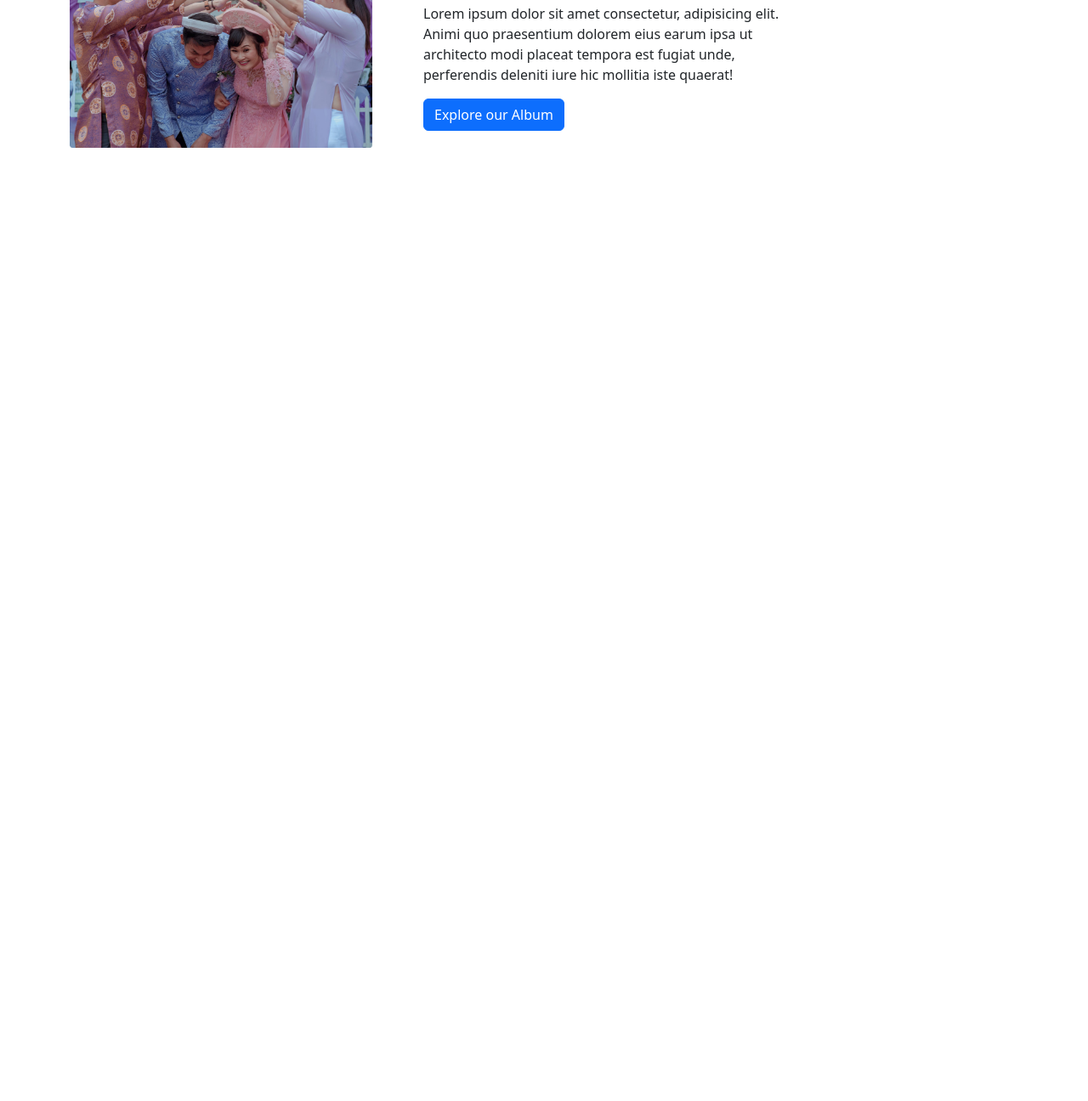
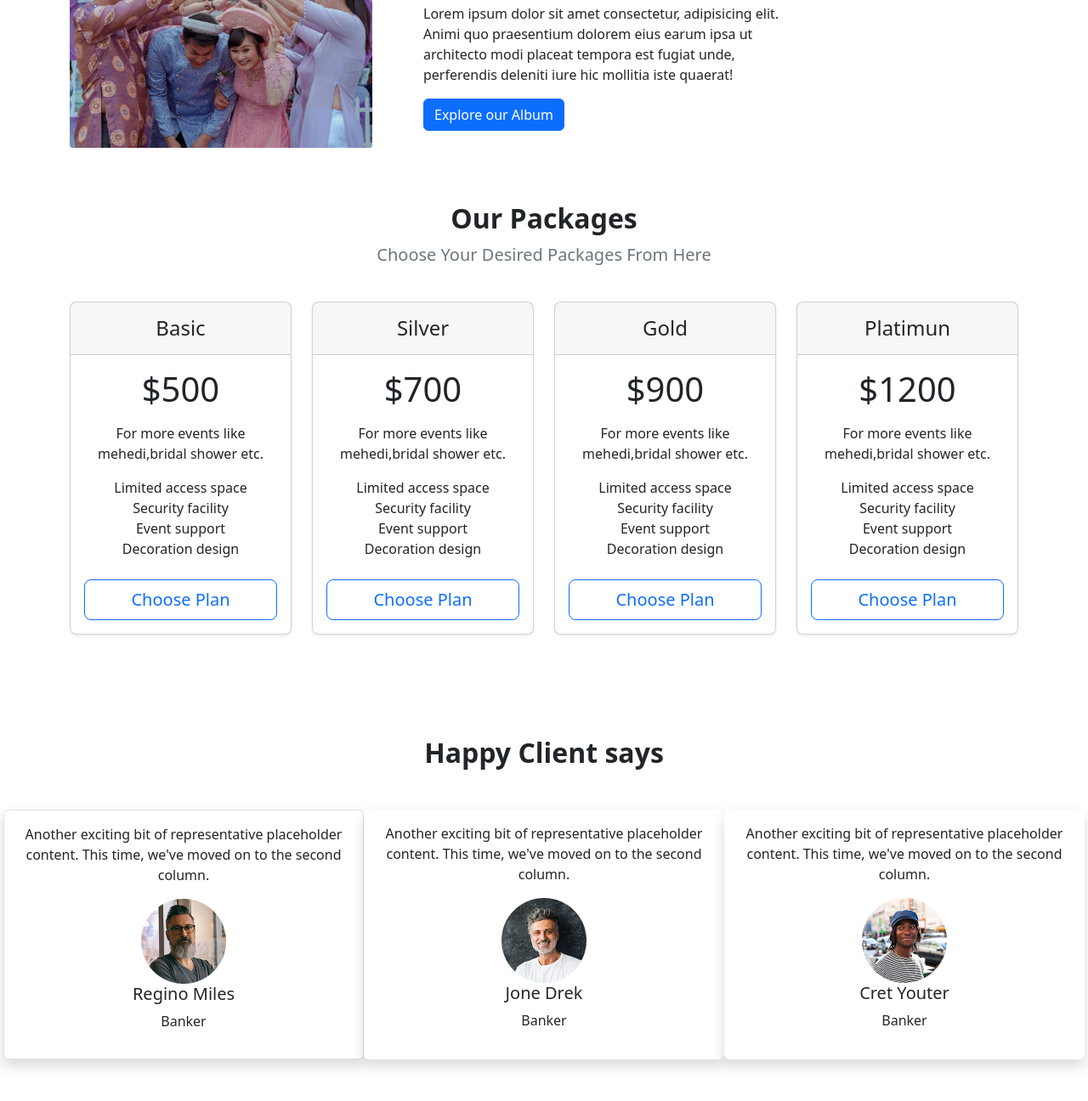
Before and after one commit to mahbub3020/Zenith-Convention-Center, a plain HTML site: page index.html in a window 1280 px wide. Shown: the part 686-1982 px from the top of the page at 85% size. Before the commit the page ends 860 px from the top, so only its background shows below. Drawn offline with nearby package versions, Linux system fonts and the light colour scheme; some icons are missing; a web font is replaced by a local one.

Commit message:
Third commit

```diff
--- a/index.html
+++ b/index.html
@@ -8,6 +8,7 @@
     <link rel="preconnect" href="https://fonts.googleapis.com">
     <link rel="preconnect" href="https://fonts.gstatic.com" crossorigin>
     <link href="https://fonts.googleapis.com/css2?family=Cormorant+SC:wght@300;400;500&display=swap" rel="stylesheet">
+    <script src="https://kit.fontawesome.com/e2289fac8d.js" crossorigin="anonymous"> </script>
     <link href="https://cdn.jsdelivr.net/npm/bootstrap@5.2.0/dist/css/bootstrap.min.css" rel="stylesheet"
         integrity="sha384-gH2yIJqKdNHPEq0n4Mqa/HGKIhSkIHeL5AyhkYV8i59U5AR6csBvApHHNl/vI1Bx" crossorigin="anonymous">
 </head>
@@ -121,20 +122,141 @@
                             hic
                             mollitia iste quaerat!</p>
                         <button type="button" class="btn btn-primary">Explore our
-                            Album<i class="fa-thin fa-angles-right"></i></button>
+                            Album <i class="fa-light fa-chevron-right"></i></button>
 
                     </div>
+                </div>
+            </div>
+        </div>
+    </section>
+    </div>
+
+    <div class="container py-5">
+        <div class="pricing-header p-3 pb-md-4 mx-auto text-center">
+            <h1 class="display-5 fw-bold fs-2">Our Packages</h1>
+            <p class="fs-5 text-muted">Choose Your Desired Packages From Here</p>
+        </div>
+
+        <div class="row row-cols-1 row-cols-md-3 mb-3 text-center">
+            <div class="col-lg-3 col-md-3 col-sm-6 col-12">
+                <div class="card mb-4 rounded-3 shadow-sm">
+                    <div class="card-header py-3">
+                        <h4 class="my-0 fw-normal">Basic</h4>
+                    </div>
+                    <div class="card-body">
+                        <h1 class="card-title pricing-card-title">$500</h1>
+                        <ul class="list-unstyled mt-3 mb-4">
+                            <p>For more events like mehedi,bridal shower etc.</p>
+                            <li>Limited access space</li>
+                            <li>Security facility</li>
+                            <li>Event support</li>
+                            <li>Decoration design</li>
+                        </ul>
+                        <button type="button" class="w-100 btn btn-lg btn-outline-primary">Choose Plan</button>
+                    </div>
+                </div>
+            </div>
+            <div class="col-lg-3 col-md-3 col-sm-6 col-12">
+                <div class="card mb-4 rounded-3 shadow-sm">
+                    <div class="card-header py-3">
+                        <h4 class="my-0 fw-normal">Silver</h4>
+                    </div>
+                    <div class="card-body">
+                        <h1 class="card-title pricing-card-title">$700</h1>
+                        <ul class="list-unstyled mt-3 mb-4">
+                            <p>For more events like mehedi,bridal shower etc.</p>
+                            <li>Limited access space</li>
+                            <li>Security facility</li>
+                            <li>Event support</li>
+                            <li>Decoration design</li>
+                        </ul>
+                        <button type="button" class="w-100 btn btn-lg btn-outline-primary">Choose Plan</button>
+                    </div>
+                </div>
+            </div>
+            <div class="col-lg-3 col-md-3 col-sm-6 col-12">
+                <div class="card mb-4 rounded-3 shadow-sm">
+                    <div class="card-header py-3">
+                        <h4 class="my-0 fw-normal">Gold</h4>
+                    </div>
+                    <div class="card-body">
+                        <h1 class="card-title pricing-card-title">$900</h1>
+                        <ul class="list-unstyled mt-3 mb-4">
+                            <p>For more events like mehedi,bridal shower etc.</p>
+                            <li>Limited access space</li>
+                            <li>Security facility</li>
+                            <li>Event support</li>
+                            <li>Decoration design</li>
+                        </ul>
+                        <button type="button" class="w-100 btn btn-lg btn-outline-primary">Choose Plan</button>
+                    </div>
+                </div>
+            </div>
+            <div class="col-lg-3 col-md-3 col-sm-6 col-12">
+                <div class="card mb-4 rounded-3 shadow-sm">
+                    <div class="card-header py-3">
+                        <h4 class="my-0 fw-normal">Platimun</h4>
+                    </div>
+                    <div class="card-body">
+                        <h1 class="card-title pricing-card-title">$1200</h1>
+                        <ul class="list-unstyled mt-3 mb-4">
+                            <p>For more events like mehedi,bridal shower etc.</p>
+                            <li>Limited access space</li>
+                            <li>Security facility</li>
+                            <li>Event support</li>
+                            <li>Decoration design</li>
+                        </ul>
+                        <button type="button" class="w-100 btn btn-lg btn-outline-primary">Choose Plan</button>
+                    </div>
+                </div>
+            </div>
+
+        </div>
+    </div>
+
+    <div class="container-marketing py-3">
+        <div class="pricing-header p-3 pb-md-4 mx-auto text-center">
+            <h1 class="display-5 fw-bold fs-2">Happy Client says</h1>
+        </div>
+        <div class="container-client d-flex justify-content-center">
+            <div class="row text-center p-3">
+                <div class="col-lg-4 col-sm-12 border shadow p-3 mb-5 bg-body rounded ">
+                    <p>Another exciting bit of representative placeholder content. This time, we've moved on to the
+                        second
+                        column.</p>
+                    <img src="images/person 1.png" alt="">
+                    <h5>Regino Miles</h5>
+                    <p>Banker</p>
 
                 </div>
+                <div class="col-lg-4 col-sm-12 shadow p-3 mb-5 bg-body rounded ">
+                    <p>Another exciting bit of representative placeholder content. This time, we've moved on to the
+                        second
+                        column.</p>
+                    <img src="images/person 2.png" alt="">
+                    <h5>Jone Drek</h5>
+                    <p>Banker</p>
 
+                </div>
+                <div class="col-lg-4 col-sm-12 shadow p-3 mb-5 bg-body rounded ">
+                    <p>Another exciting bit of representative placeholder content. This time, we've moved on to the
+                        second
+                        column.</p>
+                    <img src="images/person 3.png" alt="">
+                    <h5>Cret Youter</h5>
+                    <p>Banker</p>
 
+                </div>
             </div>
-
 
         </div>
 
 
-    </section>
+
+
+    </div>
+
+
 
 
 
@@ -153,7 +275,7 @@
     <script src="https://cdn.jsdelivr.net/npm/bootstrap@5.2.0/dist/js/bootstrap.bundle.min.js"
         integrity="sha384-A3rJD856KowSb7dwlZdYEkO39Gagi7vIsF0jrRAoQmDKKtQBHUuLZ9AsSv4jD4Xa"
         crossorigin="anonymous"></script>
-    <script src="https://kit.fontawesome.com/e2289fac8d.js" crossorigin="anonymous"></script>
+
 </body>
 
 </html>
```
